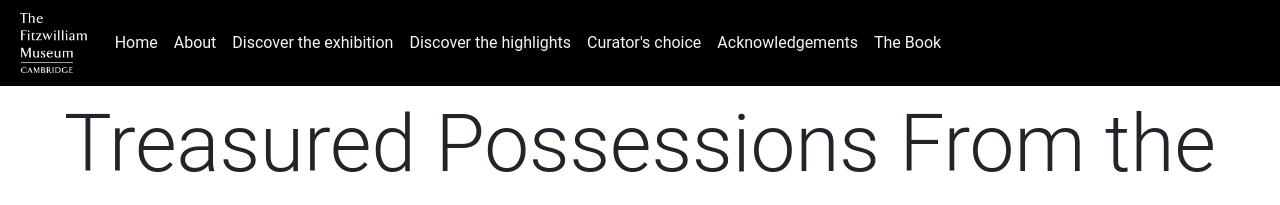
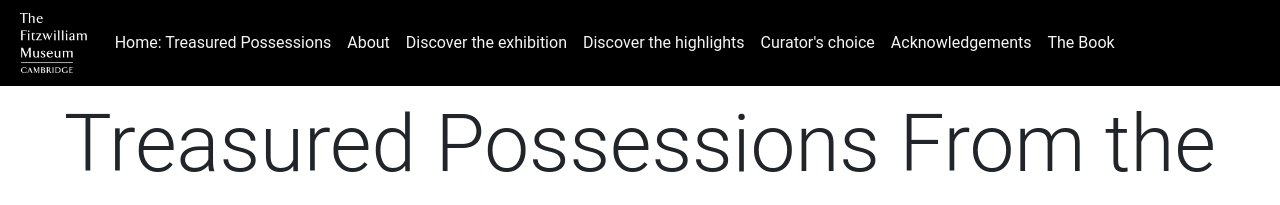
Before and after one commit to FitzwilliamMuseum/fitz-treasured-possessions, a Jekyll site: the page built from index.markdown, in a window 1280 px wide. Shown: the top 205 px of the page. Built offline with Jekyll 4.4.1, drawn with Linux system fonts in a browser that asks for light colours; nearby versions of some CDN libraries.

```diff
--- a/_includes/structure/navigation.html
+++ b/_includes/structure/navigation.html
@@ -8,7 +8,7 @@
   <div class="collapse navbar-collapse" id="navbarText">
     <ul class="navbar-nav mr-auto">
       <li class="nav-item ">
-        <a class="nav-link" href="{{ site.baseurl }}/">Home <span class="sr-only">(current)</span></a>
+        <a class="nav-link" href="{{ site.baseurl }}/">Home: Treasured Possessions <span class="sr-only">(current)</span></a>
       </li>
       <li class="nav-item ">
         <a class="nav-link" href="{{site.baseurl}}/about">About</a>
```
